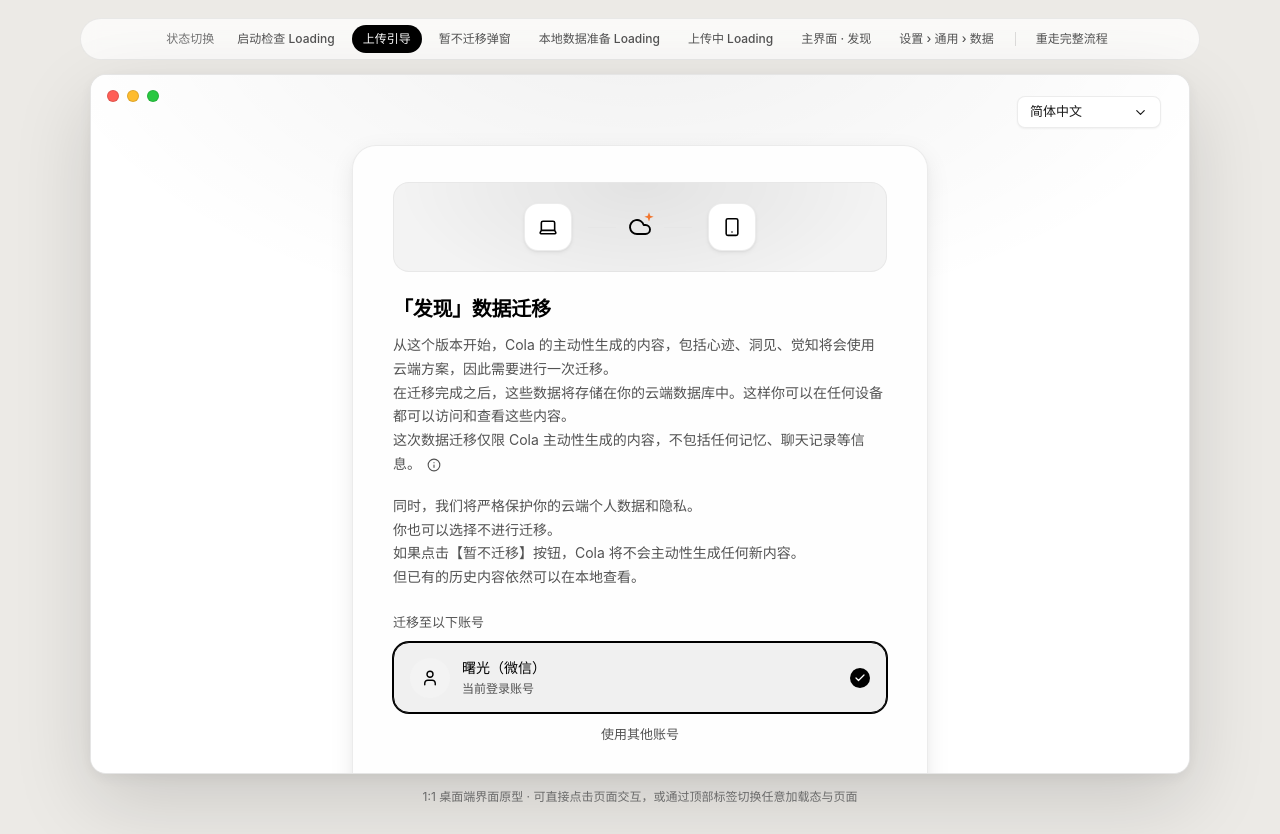
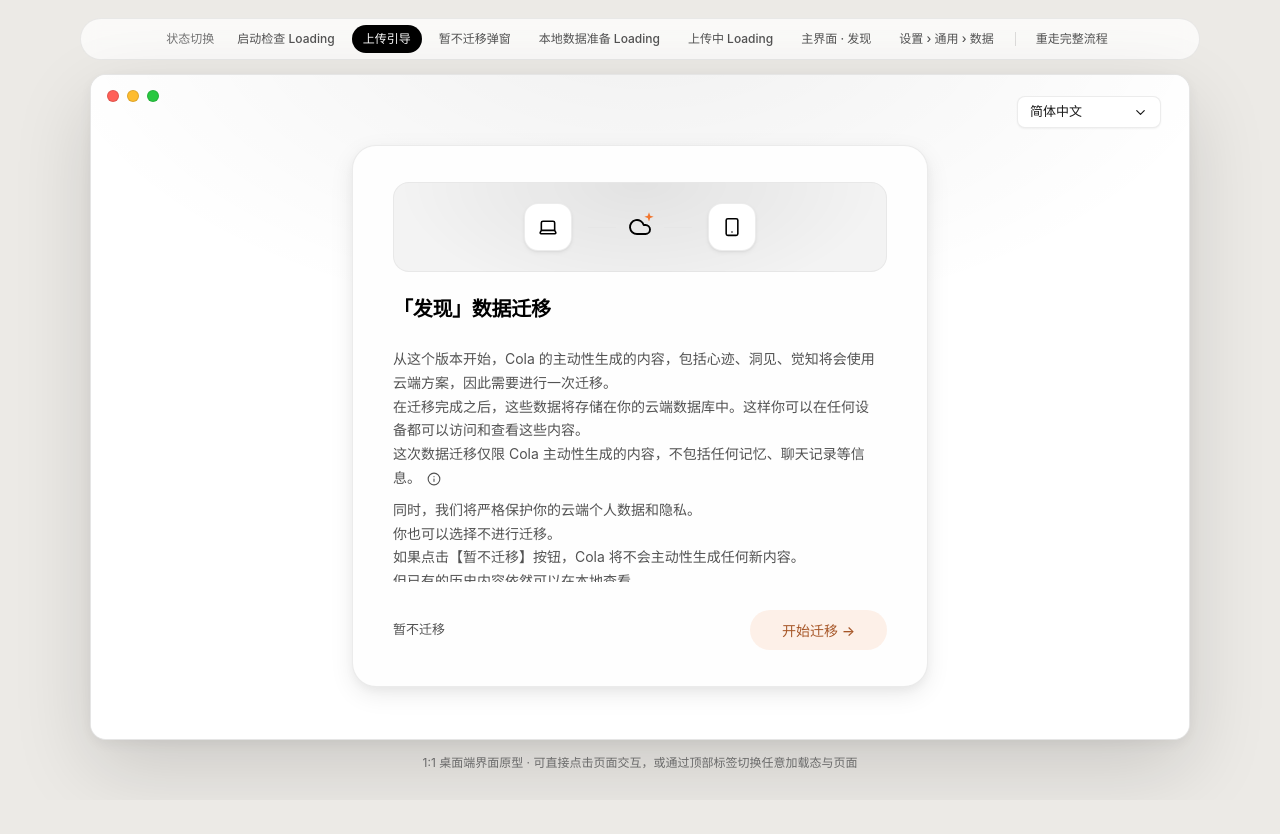
Before and after one commit to mackt/mackt.github.io, a plain HTML site: page cola-discover-upload/index.html in a window 1280 px wide. After the commit the page ends 800 px from the top, so only its background shows below. Drawn offline with Linux system fonts and the light colour scheme.

Commit message:
fix(preview): scroll migration details inside the card

```diff
--- a/cola-discover-upload/index.html
+++ b/cola-discover-upload/index.html
@@ -429,6 +429,48 @@
       padding: 48px 40px;
     }
 
+    .preview-stage:has(.choose-owner-card) {
+      height: 100dvh;
+    }
+
+    .migration-center:has(.choose-owner-card), .choose-owner-card {
+      min-height: 0;
+    }
+
+    .choose-owner-card {
+      max-height: 100%;
+    }
+
+    .choose-owner-card > :is(.migration-header, .migration-footer) {
+      flex-shrink: 0;
+    }
+
+    .migration-scroll-body {
+      position: relative;
+      min-height: 0;
+      overflow-y: auto;
+      overscroll-behavior: contain;
+      padding-right: 8px;
+      scrollbar-color: var(--cola-border-strong) transparent;
+      scrollbar-width: thin;
+    }
+
+    .migration-scroll-body .pick-label {
+      margin-top: 16px;
+    }
+
+    .migration-scroll-body .inline-info-wrap {
+      position: static;
+    }
+
+    .migration-scroll-body .inline-info-popover {
+      left: auto;
+      right: 0;
+      top: auto;
+      transform: none;
+      max-width: 100%;
+    }
+
     .migration-header {
       display: flex;
       flex-direction: column;
@@ -1387,6 +1429,12 @@
       font-size: 12px;
       color: var(--cola-text-subtle);
       text-align: center;
+    }
+
+    @media (max-height: 720px) {
+      .choose-owner-card .memory-migration-illustration { display: none; }
+      .memory-migration-card.choose-owner-card { gap: 12px; padding: 18px 24px; }
+      .memory-migration-page:has(.choose-owner-card) { padding-block: 12px; }
     }
 
     @media (max-width: 780px) {
@@ -1624,7 +1672,7 @@
       function renderChooseOwner() {
         const accountName = state.selectedAccount === 'wechat' ? '曙光（微信）' : 'demo@example.com（邮箱）';
         return renderMigrationFrame(
-          '<div class="memory-migration-card">' +
+          '<div class="memory-migration-card choose-owner-card">' +
             '<div class="memory-migration-illustration" aria-hidden="true">' +
               '<div class="memory-migration-device">' + svgIcon('laptop', 20) + '</div>' +
               '<div class="memory-migration-connector">' +
@@ -1638,6 +1686,8 @@
               '<div>' +
                 '<h1 class="migration-title">「发现」数据迁移</h1>' +
               '</div>' +
+            '</div>' +
+            '<div class="migration-scroll-body" role="region" aria-label="「发现」数据迁移" tabindex="0">' +
               '<div class="migration-lead">' +
                 '从这个版本开始，Cola 的主动性生成的内容，包括心迹、洞见、觉知将会使用云端方案，因此需要进行一次迁移。<br>在迁移完成之后，这些数据将存储在你的云端数据库中。这样你可以在任何设备都可以访问和查看这些内容。<br>这次数据迁移仅限 Cola 主动性生成的内容，不包括任何记忆、聊天记录等信息。' +
                 '<span class="inline-info-wrap" id="pathsInfoWrap">' +
@@ -1654,8 +1704,6 @@
                 '</span>' +
               '</div>' +
               '<div class="migration-lead">同时，我们将严格保护你的云端个人数据和隐私。<br>你也可以选择不进行迁移。<br>如果点击【暂不迁移】按钮，Cola 将不会主动性生成任何新内容。<br>但已有的历史内容依然可以在本地查看。</div>' +
-            '</div>' +
-            '<div>' +
               '<div class="pick-label">迁移至以下账号</div>' +
               '<button type="button" class="option-card">' +
                 '<span class="option-card-icon">' + svgIcon('user', 18) + '</span>' +
```
